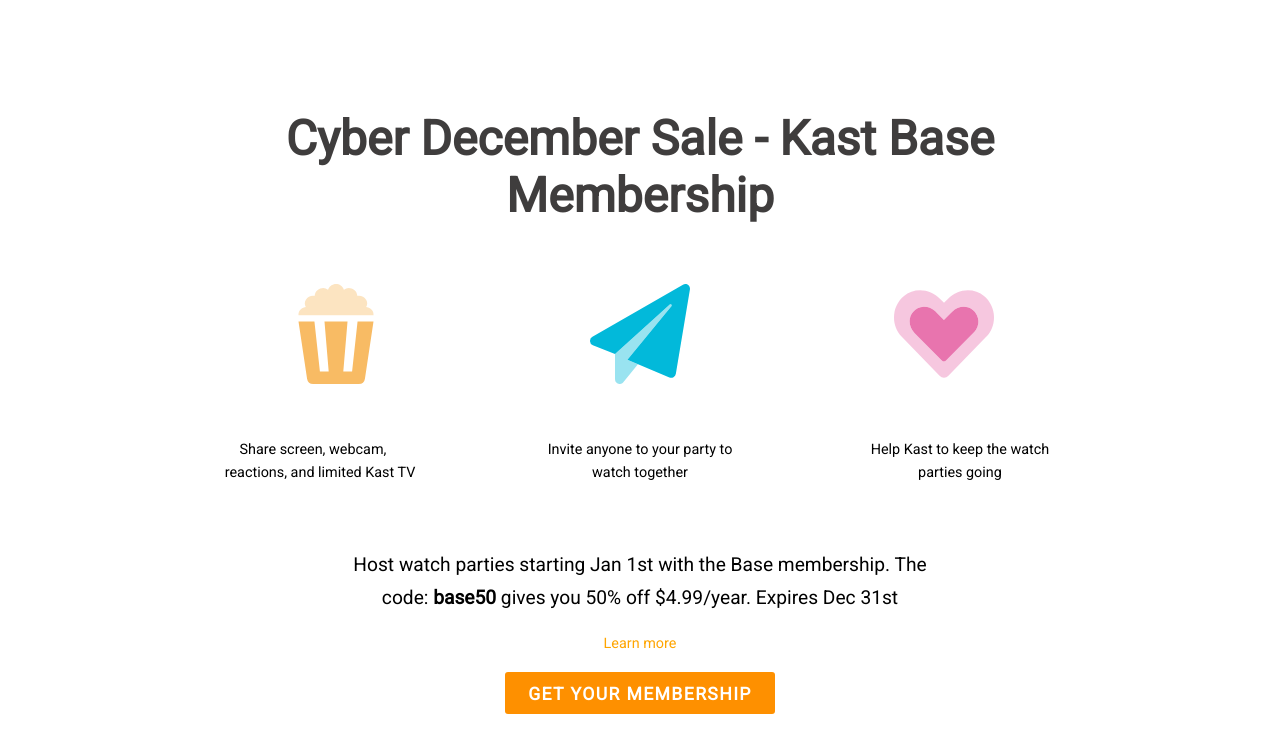
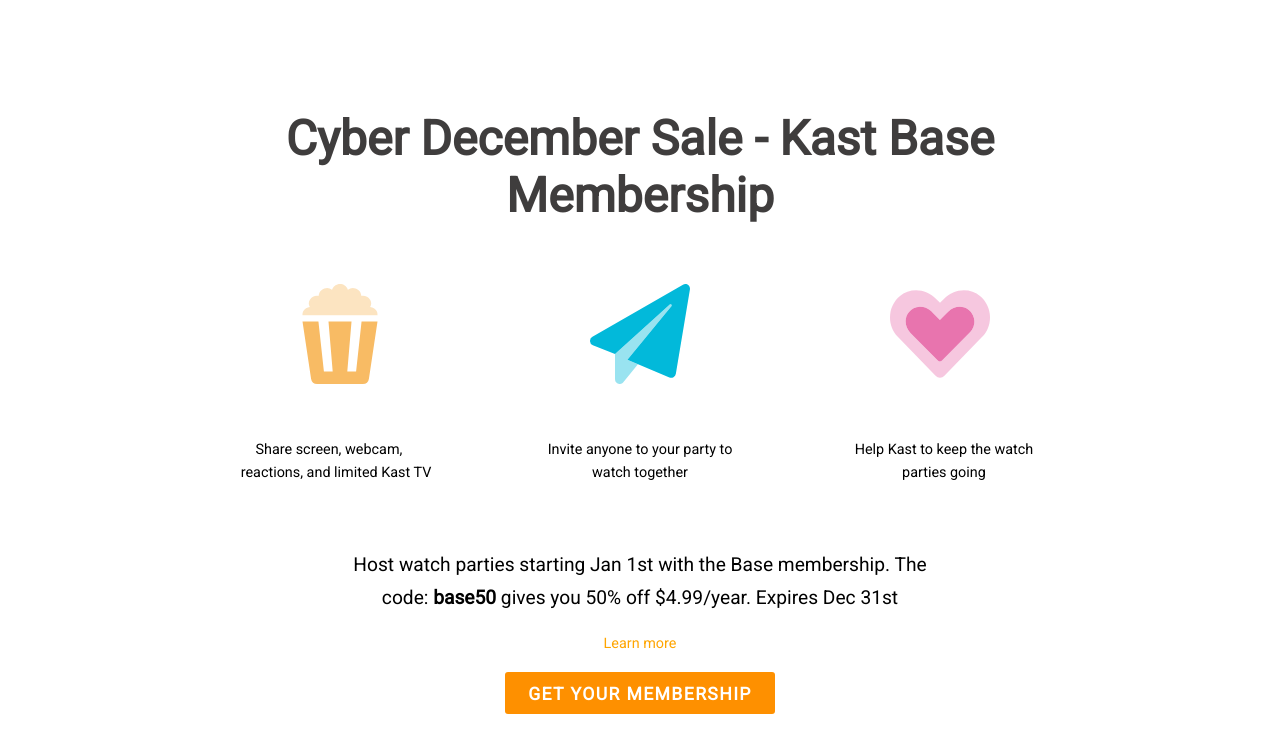
Before and after one commit to rwatts2222/static-layout, a plain HTML site: page index.html in a window 1280 px wide. Shown: the part 958-1710 px from the top of the page. Drawn offline with Linux system fonts and the light colour scheme.

Commit message:
revised static layout

```diff
--- a/styles.css
+++ b/styles.css
@@ -44,7 +44,6 @@ ul li a {
   }
 
 .logoSmall {
-
     position: absolute;
     height: auto;
     width: 200px;
@@ -125,6 +124,8 @@ ul li a {
 .clipart {
     width: 100%;
     height: 200px;
+    display: flex;
+    justify-content: center;
 }
 
 .clipart img {
@@ -136,10 +137,10 @@ ul li a {
 }
 
 .clipartCaptions p {
-    display: inline-block;
+    display: inline-flex;
     max-width: 220px;
-    margin-left: 48px;
-    margin-right: 48px;
+    margin-left: 40px;
+    margin-right: 40px;
     font-size: 0.9em;
     line-height: 160%;
 }
```
